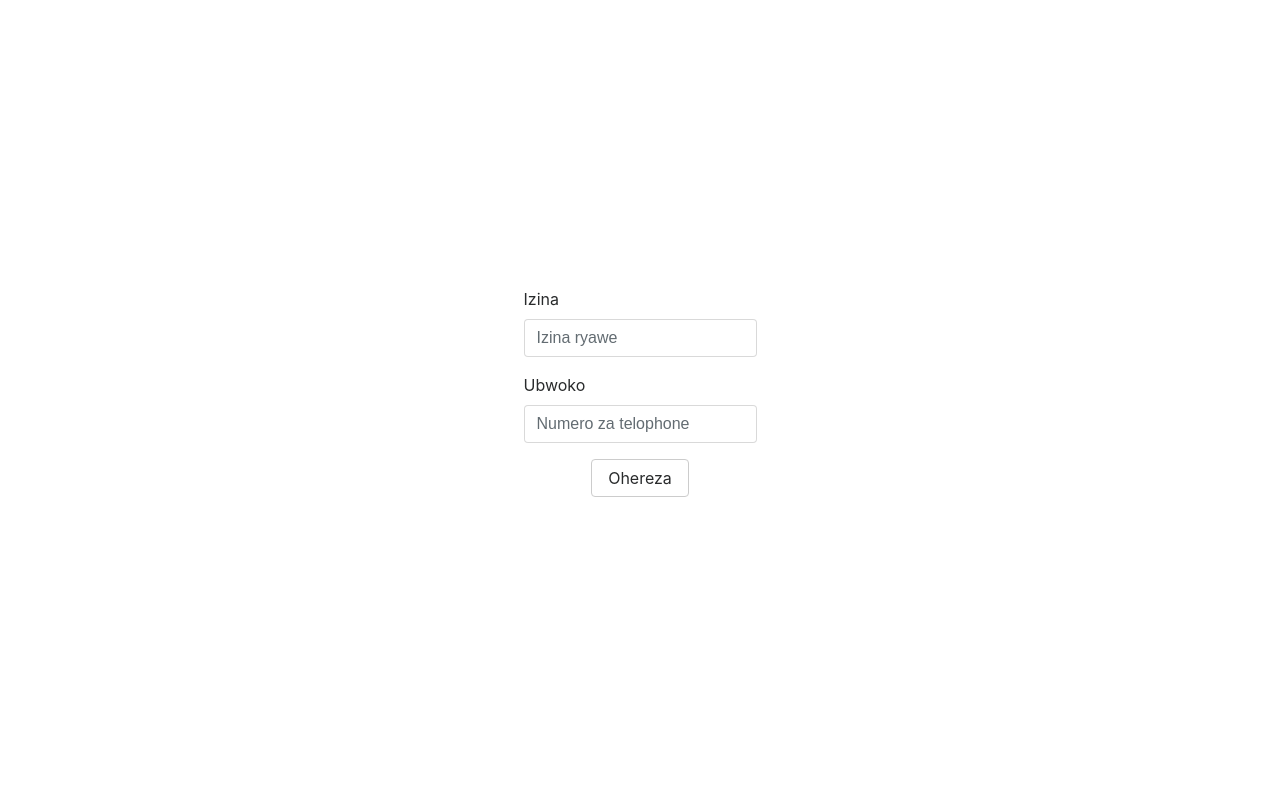
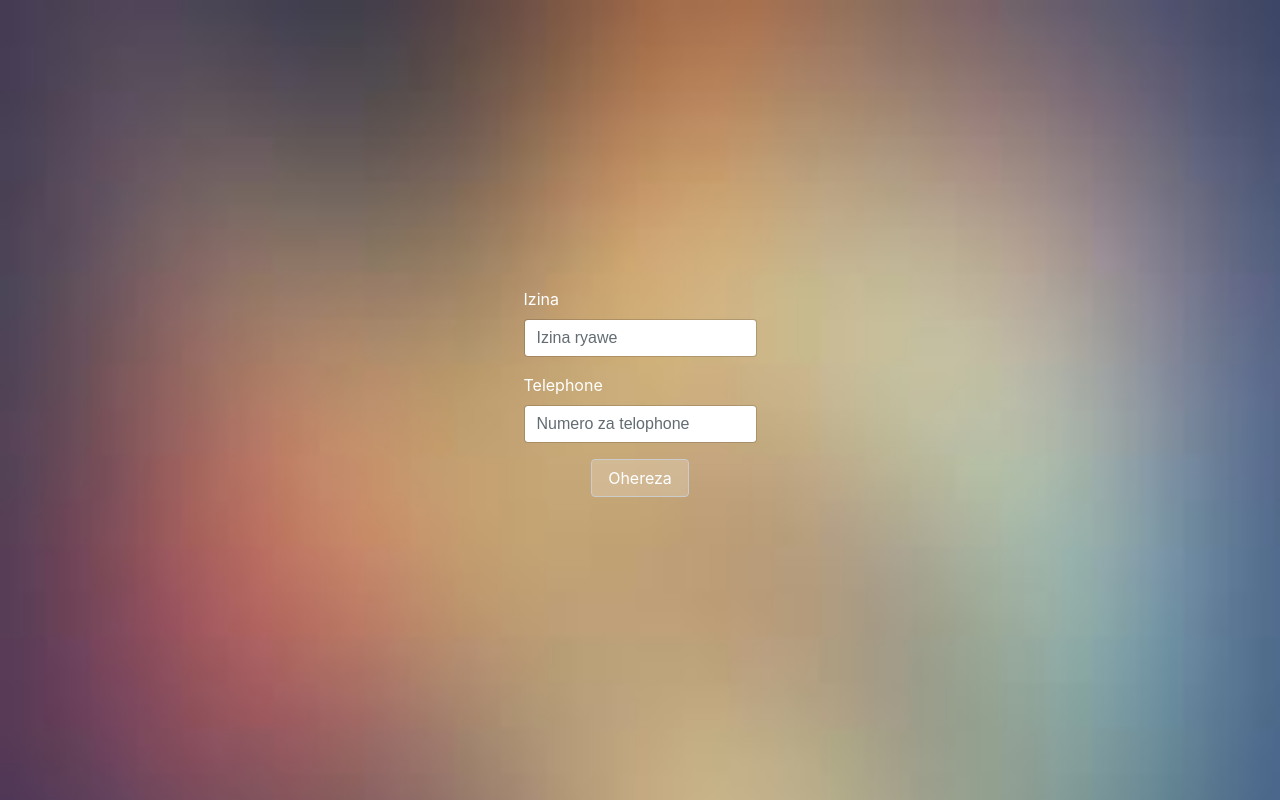
Before and after one commit to holayeah/simple_layout_phonegap, a plain HTML site: page order.html in a window 1280 px wide. Drawn offline with Linux system fonts and the light colour scheme.

Commit message:
Redone the ui;

```diff
--- a/css/main.css
+++ b/css/main.css
@@ -1,3 +1,9 @@
+
+body {
+    background: url('../img/background-app.jpg');
+    background-repeat: no-repeat;
+    background-size: cover;
+}
 
 .main-page {
     height: 100vh;
@@ -10,10 +16,10 @@
 
 }
 
-
 .piece-page .card {
     width: 90%;
     margin: auto;
+    margin-top: 25px;
 }
 
 .piece-page .card img {
@@ -21,3 +27,13 @@
     width: 300px;
     margin: auto;
 }
+
+.container form .btn.btn-secondary {
+    color: #ffffff;
+    background-color: rgba(255, 255, 255, 0.2);
+    border-color: #ccc
+}
+
+label {
+    color: white;
+}
--- a/order.html
+++ b/order.html
@@ -18,7 +18,7 @@
                 <input type="text" placeholder="Izina ryawe" class="form-control">
             </div>
             <div class="form-group">
-                <label for="brand">Ubwoko</label>
+                <label for="brand">Telephone</label>
                 <input type="text" placeholder="Numero za telophone" class="form-control">
             </div>
             <div class="form-group text-center">
```
Also changed, not shown: pieces.html (+3 -3 lines), img/background-app.jpg (added).
